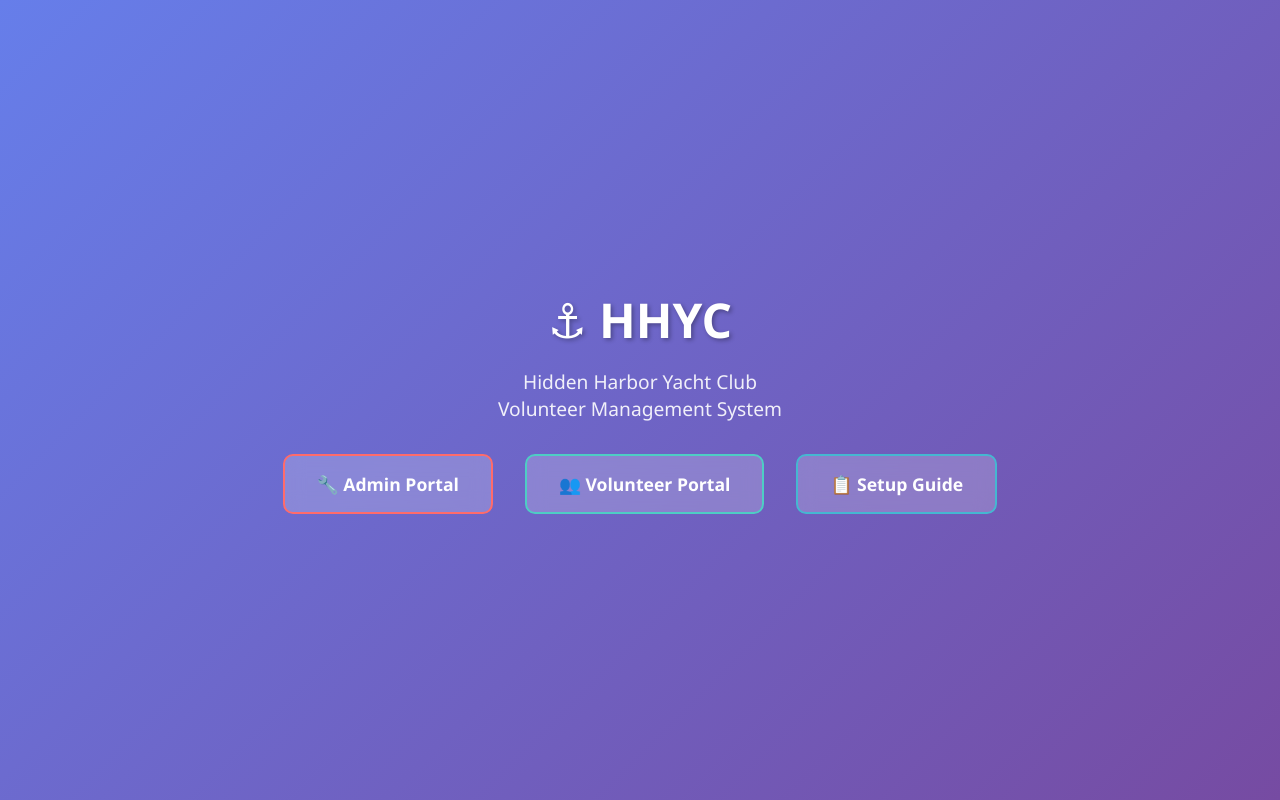
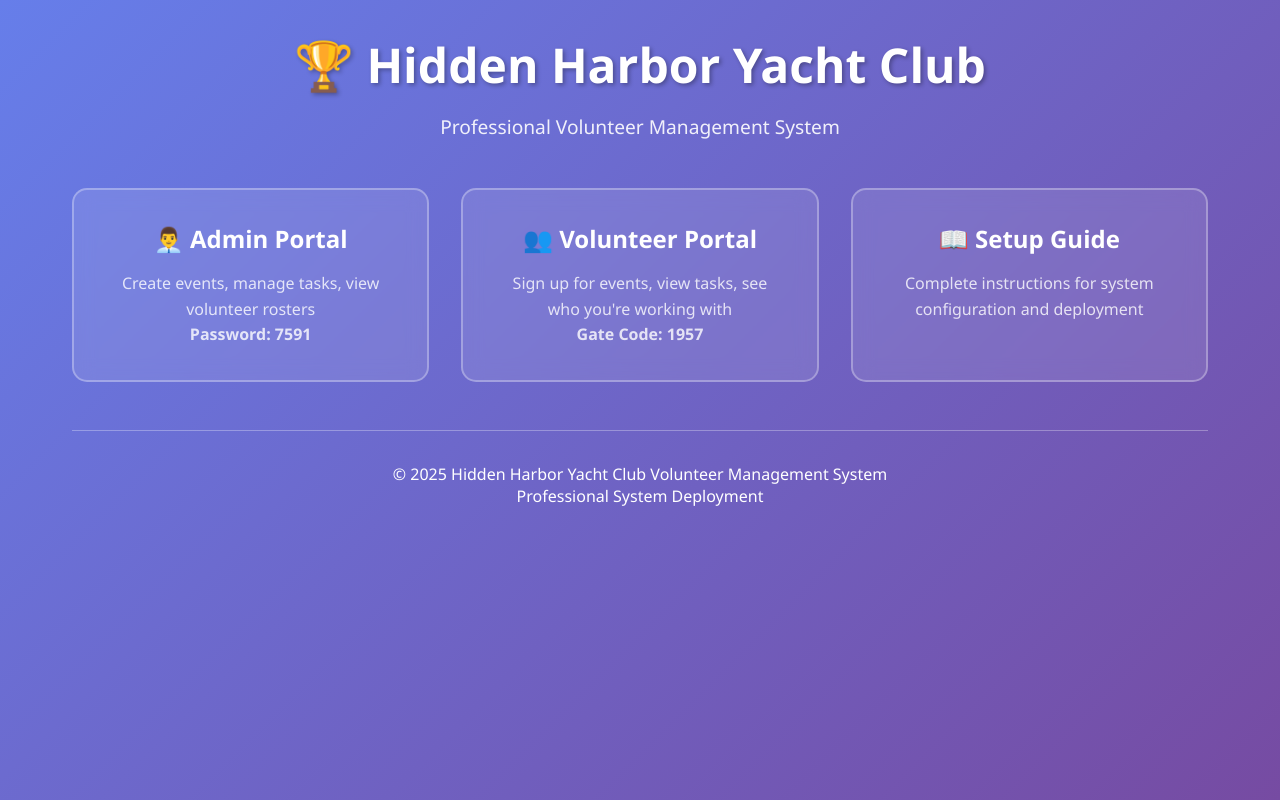
Before and after one commit to HVSCMA/hvscma-cmas, a plain HTML site: page index.html in a window 1280 px wide. Drawn offline with Linux system fonts and the light colour scheme.

Commit message:
Deploy HHYC index.html - Professional volunteer management system

```diff
--- a/index.html
+++ b/index.html
@@ -5,69 +5,119 @@
     <meta name="viewport" content="width=device-width, initial-scale=1.0">
     <title>HHYC Volunteer Management System</title>
     <style>
-        body {
+        * {
             margin: 0;
             padding: 0;
+            box-sizing: border-box;
+        }
+
+        body {
             font-family: 'Segoe UI', Tahoma, Geneva, Verdana, sans-serif;
             background: linear-gradient(135deg, #667eea 0%, #764ba2 100%);
             min-height: 100vh;
-            display: flex;
-            align-items: center;
-            justify-content: center;
+            color: white;
         }
+
         .container {
+            max-width: 1200px;
+            margin: 0 auto;
+            padding: 2rem;
             text-align: center;
-            color: white;
-            padding: 2rem;
         }
-        .logo {
+
+        .header {
+            margin-bottom: 3rem;
+        }
+
+        .header h1 {
             font-size: 3rem;
-            font-weight: bold;
             margin-bottom: 1rem;
             text-shadow: 2px 2px 4px rgba(0,0,0,0.3);
         }
-        .subtitle {
+
+        .header p {
             font-size: 1.2rem;
-            margin-bottom: 2rem;
             opacity: 0.9;
         }
-        .buttons {
-            display: flex;
+
+        .nav-buttons {
+            display: grid;
+            grid-template-columns: repeat(auto-fit, minmax(300px, 1fr));
             gap: 2rem;
-            justify-content: center;
-            flex-wrap: wrap;
+            margin-bottom: 3rem;
         }
-        .btn {
-            padding: 1rem 2rem;
-            font-size: 1.1rem;
-            font-weight: 600;
+
+        .nav-button {
+            background: rgba(255,255,255,0.1);
+            border: 2px solid rgba(255,255,255,0.3);
+            border-radius: 15px;
+            padding: 2rem;
             text-decoration: none;
             color: white;
-            background: rgba(255,255,255,0.2);
-            border: 2px solid rgba(255,255,255,0.3);
-            border-radius: 10px;
             transition: all 0.3s ease;
             backdrop-filter: blur(10px);
         }
-        .btn:hover {
-            background: rgba(255,255,255,0.3);
+
+        .nav-button:hover {
+            background: rgba(255,255,255,0.2);
             border-color: rgba(255,255,255,0.5);
-            transform: translateY(-2px);
-            box-shadow: 0 5px 15px rgba(0,0,0,0.2);
+            transform: translateY(-5px);
         }
-        .admin { border-color: #ff6b6b; }
-        .volunteer { border-color: #4ecdc4; }
-        .setup { border-color: #45b7d1; }
+
+        .nav-button h3 {
+            font-size: 1.5rem;
+            margin-bottom: 1rem;
+        }
+
+        .nav-button p {
+            opacity: 0.8;
+            line-height: 1.6;
+        }
+
+        .footer {
+            margin-top: 3rem;
+            padding-top: 2rem;
+            border-top: 1px solid rgba(255,255,255,0.3);
+        }
+
+        @media (max-width: 768px) {
+            .header h1 {
+                font-size: 2rem;
+            }
+
+            .nav-buttons {
+                grid-template-columns: 1fr;
+            }
+        }
     </style>
 </head>
 <body>
     <div class="container">
-        <div class="logo">⚓ HHYC</div>
-        <div class="subtitle">Hidden Harbor Yacht Club<br>Volunteer Management System</div>
-        <div class="buttons">
-            <a href="hhyc_admin_portal.html" class="btn admin">🔧 Admin Portal</a>
-            <a href="hhyc_volunteer_portal.html" class="btn volunteer">👥 Volunteer Portal</a>
-            <a href="HHYC_SETUP_GUIDE.md" class="btn setup">📋 Setup Guide</a>
+        <div class="header">
+            <h1>🏆 Hidden Harbor Yacht Club</h1>
+            <p>Professional Volunteer Management System</p>
+        </div>
+
+        <div class="nav-buttons">
+            <a href="hhyc_admin_portal.html" class="nav-button">
+                <h3>👨‍💼 Admin Portal</h3>
+                <p>Create events, manage tasks, view volunteer rosters<br><strong>Password: 7591</strong></p>
+            </a>
+
+            <a href="hhyc_volunteer_portal.html" class="nav-button">
+                <h3>👥 Volunteer Portal</h3>
+                <p>Sign up for events, view tasks, see who you're working with<br><strong>Gate Code: 1957</strong></p>
+            </a>
+
+            <a href="HHYC_SETUP_GUIDE.md" class="nav-button">
+                <h3>📖 Setup Guide</h3>
+                <p>Complete instructions for system configuration and deployment</p>
+            </a>
+        </div>
+
+        <div class="footer">
+            <p>© 2025 Hidden Harbor Yacht Club Volunteer Management System</p>
+            <p>Professional System Deployment</p>
         </div>
     </div>
 </body>
```
